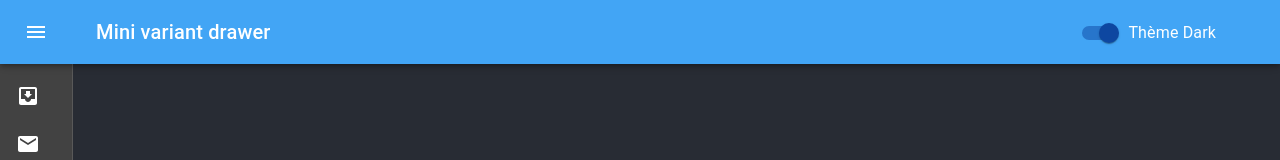
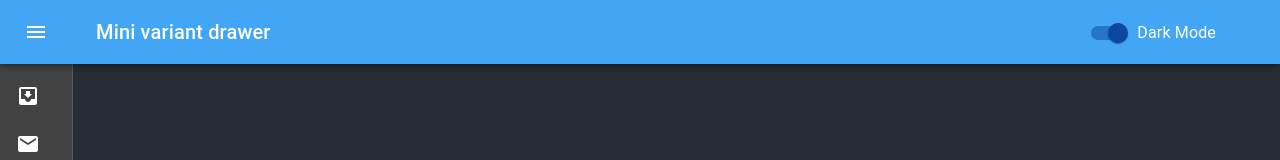
Before and after one commit to Bedhiver/websitefrancisco, a React (Create React App) app: page / in a window 1280 px wide. Shown: the top 160 px of the page. Built offline with nearby package versions, Linux system fonts and the light colour scheme.

Commit message:
chore: change the translation structure in the project

```diff
--- a/src/App.js
+++ b/src/App.js
@@ -7,6 +7,7 @@ import DefaultSideBar from "./components/DefaultSideBar";
 import React, { useState } from "react";
 import DefaultTheme from "./themes/DefaultTheme";
 import { ThemeProvider } from "@material-ui/styles";
+import { translateTo } from "./languages/translations";
 
 export default function App() {
   const [isDark, setTheme] = useState(true);
@@ -15,6 +16,8 @@ export default function App() {
   const onChangeTheme = () => {
     setTheme(!isDark);
   };
+
+  const language = translateTo("english");
 
   return (
     <ThemeProvider
@@ -41,7 +44,7 @@ export default function App() {
               </Route>
             </Switch>
           </Router>
-          <DefaultSideBar onChangeTheme={onChangeTheme} />
+          <DefaultSideBar onChangeTheme={onChangeTheme} language={language} />
         </header>
       </div>
     </ThemeProvider>
--- a/src/components/DefaultSideBar.js
+++ b/src/components/DefaultSideBar.js
@@ -131,7 +131,7 @@ export default function MiniDrawer(props) {
           <Box ml="auto" mr={3}>
             <SwitchTheme
               switchModeTheme={props.onChangeTheme}
-              labelName={props.labelName}
+              language={props.language}
             />
           </Box>
         </Toolbar>
--- a/src/components/SwitchTheme.js
+++ b/src/components/SwitchTheme.js
@@ -1,6 +1,5 @@
 import { FormControlLabel, Switch } from "@material-ui/core";
 import { useState } from "react";
-import { language } from "../languages/translations";
 
 export default function SwitchTheme(props) {
   const [state, setState] = useState({
@@ -23,7 +22,9 @@ export default function SwitchTheme(props) {
         />
       }
       label={
-        state.checked ? language.french.darkTheme : language.french.lightTheme
+        state.checked
+          ? props.language.darkTheme
+          : props.language.lightTheme
       }
     />
   );
--- a/src/languages/translations.js
+++ b/src/languages/translations.js
@@ -1,7 +1,13 @@
 import { english } from "./english";
 import { french } from "./french";
 
-export const language = {
-  french,
-  english,
-};
+export function translateTo(toLanguage) {
+  switch (toLanguage) {
+    case "french":
+      return french;
+    case "english":
+      return english;
+    default:
+      break;
+  }
+}
```
